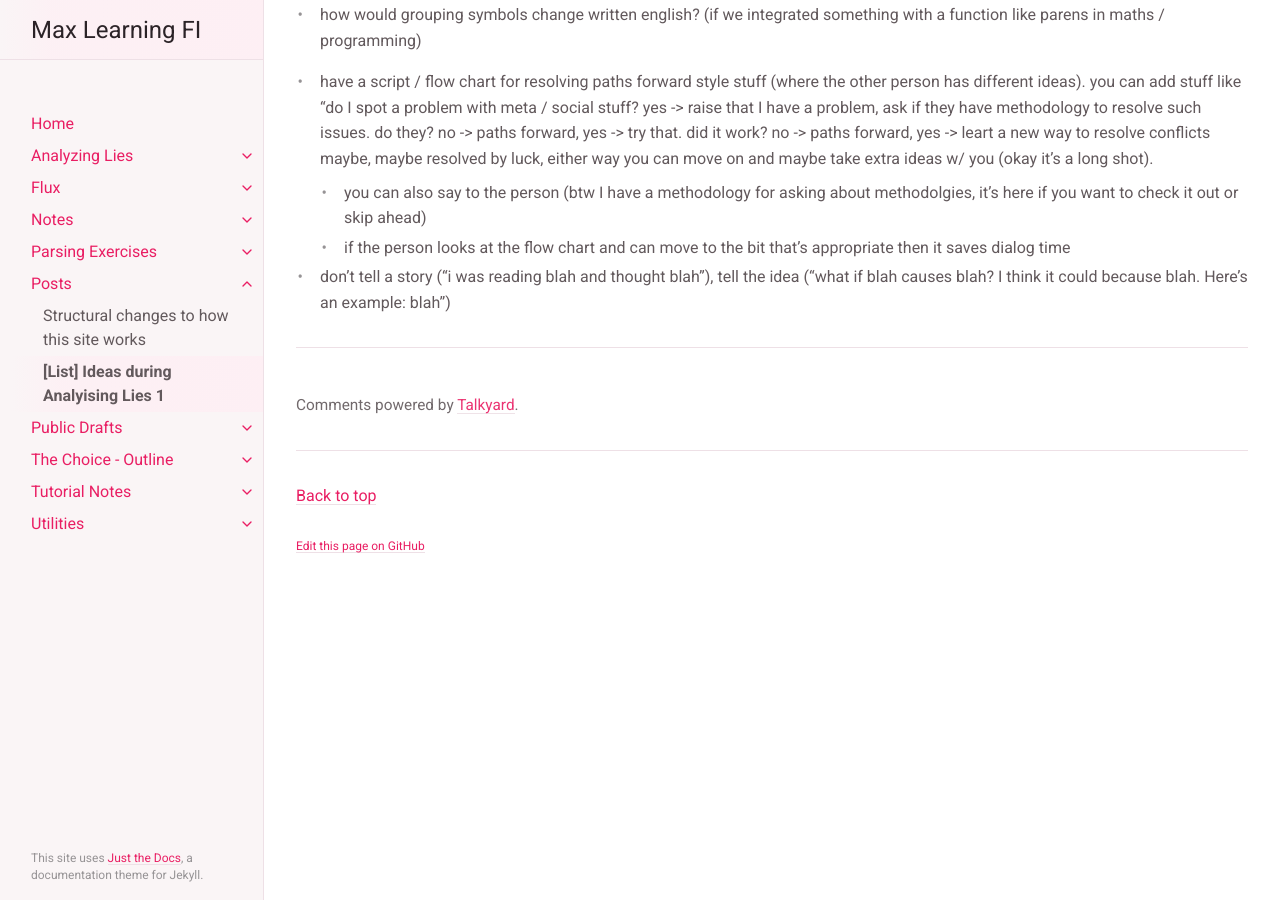
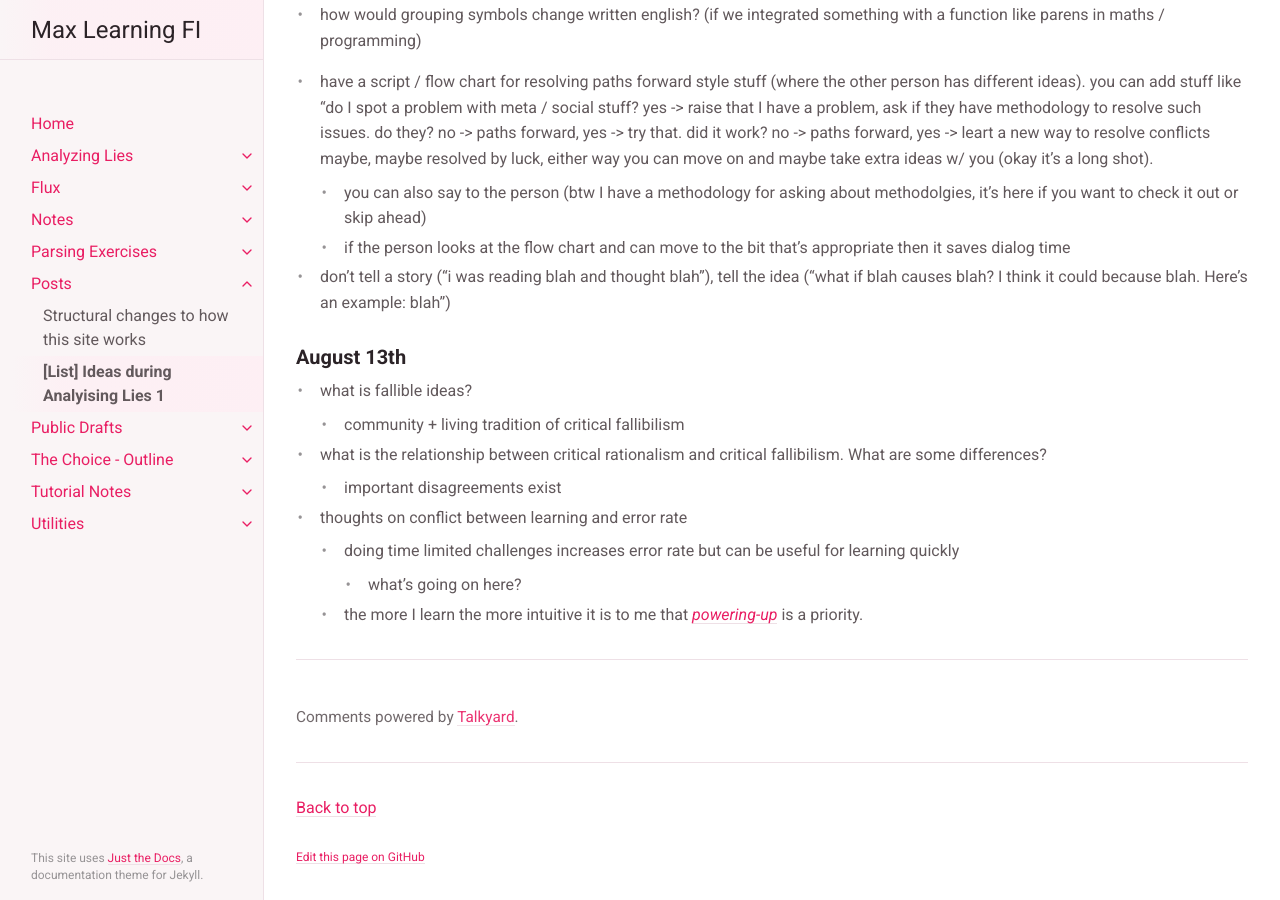
Before and after one commit to curi/fi, a Jekyll site: the page built from docs/_posts/2020-08-12-list-ideas-during-analysing-lies-1.md, in a window 1280 px wide and 900 px high, scrolled down 1491 px. Built offline with Jekyll 4.4.1, drawn with Linux system fonts in a browser that asks for light colours.

Commit message:
add thoughts on fi and conflict re learning and error

```diff
--- a/docs/_posts/2020-08-12-list-ideas-during-analysing-lies-1.md
+++ b/docs/_posts/2020-08-12-list-ideas-during-analysing-lies-1.md
@@ -59,3 +59,16 @@ parent: Posts
 
 
 - don't tell a story ("i was reading blah and thought blah"), tell the idea ("what if blah causes blah? I think it could because blah. Here's an example: blah")
+
+### August 13th
+
+- what is fallible ideas?
+  - community + living tradition of critical fallibilism
+
+- what is the relationship between critical rationalism and critical fallibilism. What are some differences?
+  - important disagreements exist
+
+- thoughts on conflict between learning and error rate
+  - doing time limited challenges increases error rate but can be useful for learning quickly
+    - what's going on here?
+  - the more I learn the more intuitive it is to me that [*powering-up*](https://www.elliottemple.com/essays/life-overreaching-correcting-error) is a priority.
```
